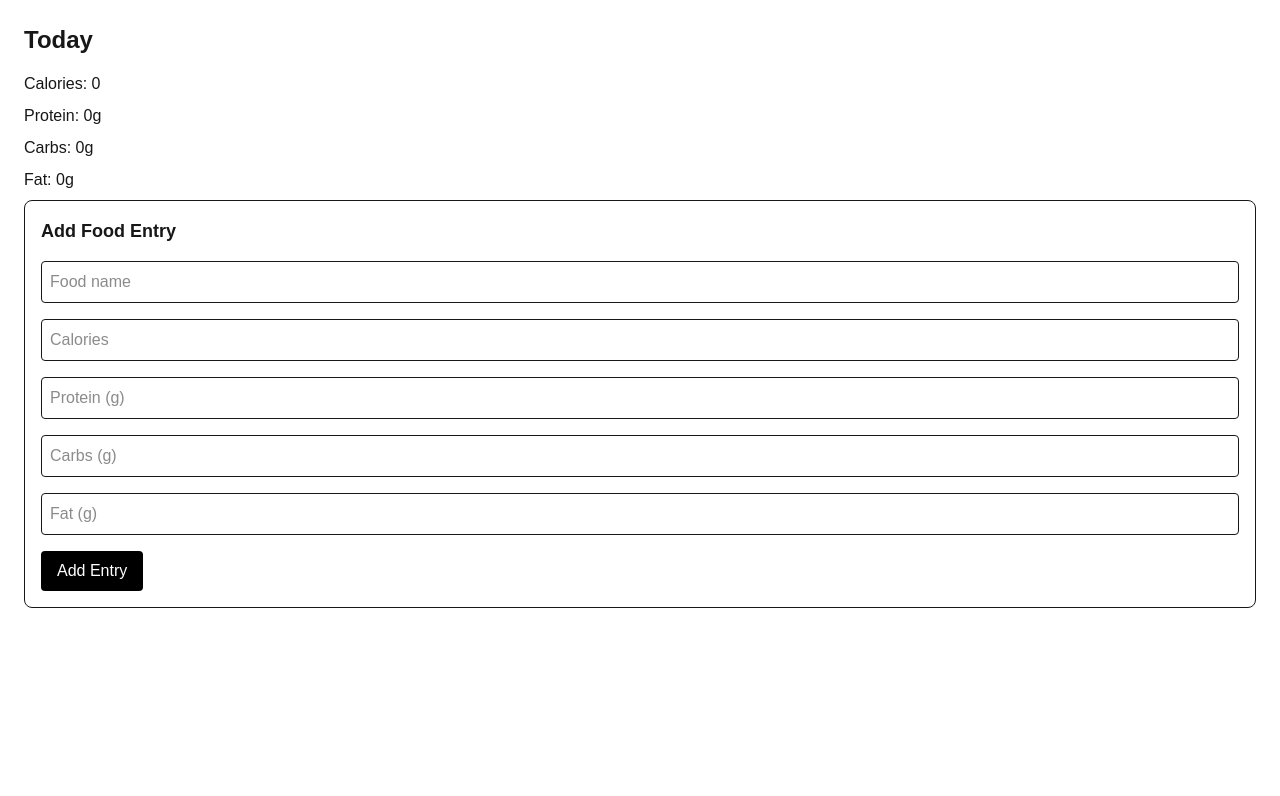
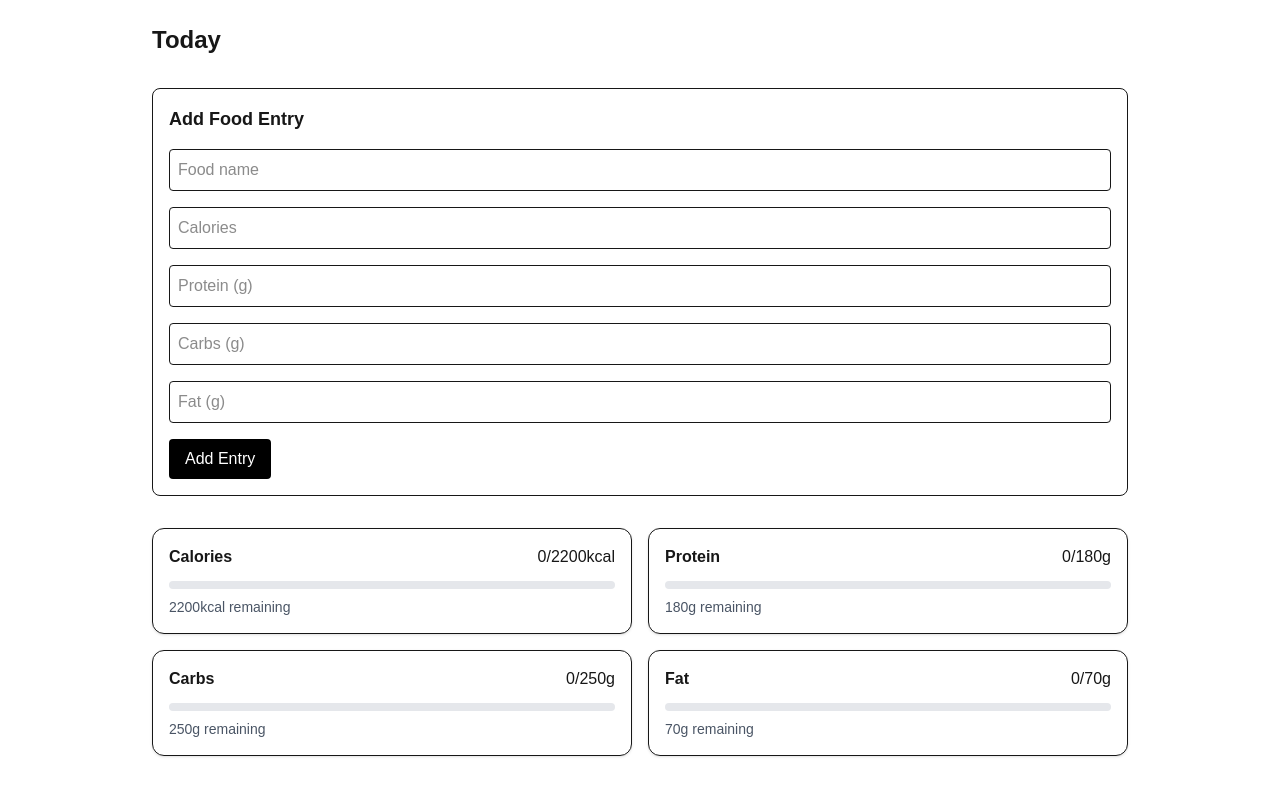
Before and after one commit to DaveBunyan1/macro-workout-tracker, a Next.js app: page /dashboard in a window 1280 px wide. Shown: the top 796 px of the page. Built offline with nearby package versions, Linux system fonts and the light colour scheme; no server answers; the database is empty.

Commit message:
Improved dashboard layout with cards.

```diff
--- a/app/dashboard/page.tsx
+++ b/app/dashboard/page.tsx
@@ -1,5 +1,13 @@
 import { FoodEntryForm } from "@/components/dashboard/foodEntryForm";
+import { MacroCard } from "@/components/dashboard/MacroCard";
 import { getTodayMacros } from "@/lib/queries/getTodayMacros";
+
+const targets = {
+  calories: 2200,
+  protein: 180,
+  carbs: 250,
+  fat: 70,
+};
 
 const DashboardPage = async () => {
   const userId = "demo-user"; // temporary until auth
@@ -7,15 +15,32 @@ const DashboardPage = async () => {
   const macros = await getTodayMacros(userId);
 
   return (
-    <div className="p-6">
+    <div className="mx-auto max-w-5xl p-6 space-y-8">
       <h1 className="text-2xl font-bold">Today</h1>
+      <FoodEntryForm />
+      <div className="space-y-6">
+        <div className="grid gap-4 md:grid-cols-2">
+          <MacroCard
+            label="Calories"
+            current={macros.calories}
+            target={targets.calories}
+            unit="kcal"
+          />
 
-      <div className="mt-4 space-y-2">
-        <p>Calories: {macros.calories}</p>
-        <p>Protein: {macros.protein}g</p>
-        <p>Carbs: {macros.carbs}g</p>
-        <p>Fat: {macros.fat}g</p>
-        <FoodEntryForm />
+          <MacroCard
+            label="Protein"
+            current={macros.protein}
+            target={targets.protein}
+          />
+
+          <MacroCard
+            label="Carbs"
+            current={macros.carbs}
+            target={targets.carbs}
+          />
+
+          <MacroCard label="Fat" current={macros.fat} target={targets.fat} />
+        </div>
       </div>
     </div>
   );
--- /dev/null
+++ b/components/dashboard/MacroCard.tsx
@@ -0,0 +1,40 @@
+type MacroCardProps = {
+  label: string;
+  current: number;
+  target: number;
+  unit?: string;
+};
+
+export function MacroCard({
+  label,
+  current,
+  target,
+  unit = "g",
+}: MacroCardProps) {
+  const percentage = Math.min((current / target) * 100, 100);
+  const remaining = Math.max(target - current, 0);
+
+  return (
+    <div className="rounded-xl border p-4 shadow-sm">
+      <div className="flex justify-between">
+        <h3 className="font-semibold">{label}</h3>
+        <span>
+          {current}/{target}
+          {unit}
+        </span>
+      </div>
+
+      <div className="mt-3 h-2 rounded bg-gray-200">
+        <div
+          className="h-2 rounded bg-black"
+          style={{ width: `${percentage}%` }}
+        />
+      </div>
+
+      <p className="mt-2 text-sm text-gray-600">
+        {remaining}
+        {unit} remaining
+      </p>
+    </div>
+  );
+}
```
